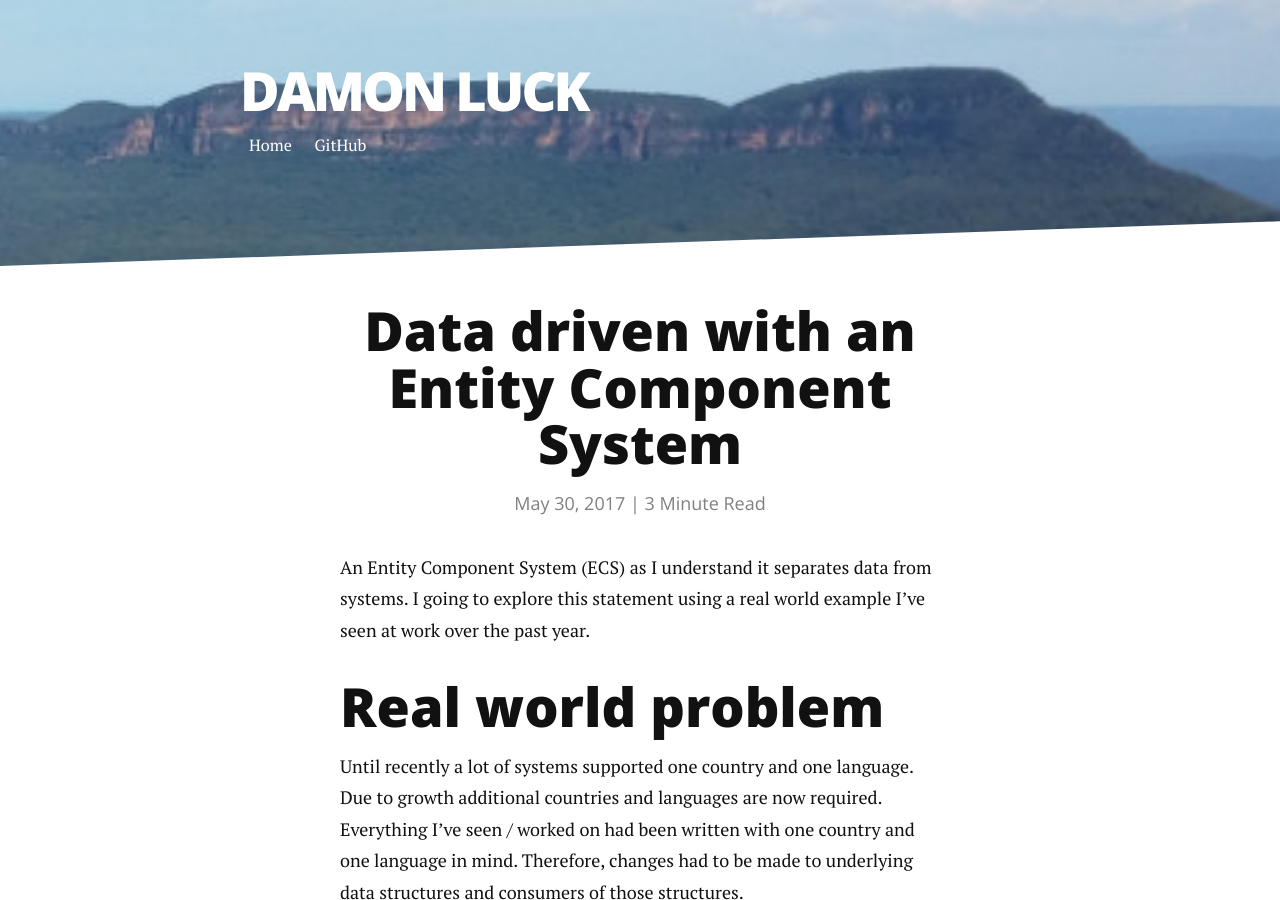
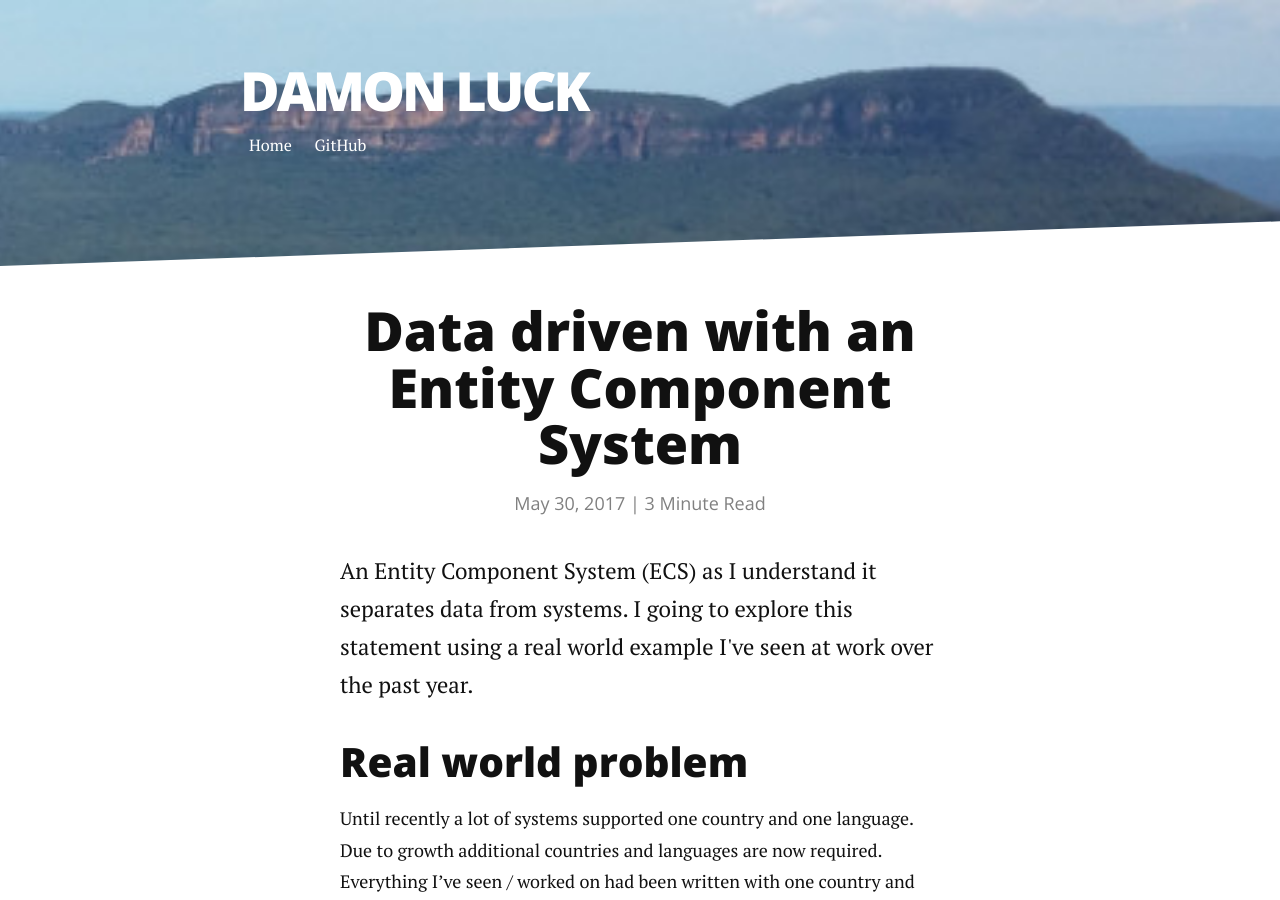
Before and after one commit to DamonLuck/damonluck.github.io, a Jekyll site: the page built from _posts/2017-05-30-data-driven-ECS.md, in a window 1280 px wide and 900 px high. Built offline with Jekyll 4.4.1, drawn with Linux system fonts in a browser that asks for light colours; nearby versions of some CDN libraries.

Commit message:
Reduced impact of headers Highlighted intro

```diff
--- a/_posts/2017-05-30-data-driven-ECS.md
+++ b/_posts/2017-05-30-data-driven-ECS.md
@@ -3,24 +3,24 @@
 title: Data driven with an Entity Component System
 categories: ECS
 ---
-An Entity Component System (ECS) as I understand it separates data from systems. I going to explore this statement using a real world example I've seen at work over the past year.
+<p class="intro">An Entity Component System (ECS) as I understand it separates data from systems. I going to explore this statement using a real world example I've seen at work over the past year.</p>
 
-# Real world problem
+## Real world problem
 Until recently a lot of systems supported one country and one language. Due to growth additional countries and languages are now required. Everything I've seen / worked on had been written with one country and one language in mind. Therefore, changes had to be made to underlying data structures and consumers of those structures.
 
 These changes had to be made in various places requiring numerous database and application changes. The applications had typical N-Tier structures with a data layer, business layer, etc. So changes were made from the database upwards for each application. Hopefully that gives a rough idea of the handle turning exercise I'm looking to get across.
 
-# Why the interest in ECS
+## Why the interest in ECS
 Some years prior to this I was introduced to the idea of ECS in the gaming world. ECS was proposed as a solution to requirements that frequently changed the responsibilities of different data types but fairly consistent systems. I've been trying to get my head around the idea since.
 
 This is unlikely to be a great solution to this problem but it does highlight a different view of the problem.
 
-# Separates data from systems
+## Separates data from systems
 
-## Visual definitions
+### Visual definitions
 When I first tried to get my head around this idea it was difficult. The example that really made it clear to me was a visual of keys and locks.
 
-### Entity
+#### Entity
 The Entity is the handle of the key. Its useless on it's own but provides the handle by which each entity can be referenced. In software terms this could be the primary key in a database table or the key in a dictionary structure.
 
 <figure>
@@ -28,7 +28,7 @@
 	<figcaption>Entity represented by the handle of a key</figcaption>
 </figure>
 
-### Component
+#### Component
 The Component is a cut on the key. The more cuts the more components that exist for that entity. In the dictionary example, one entity key would related to 0 or more component objects.
 
 <figure>
@@ -51,7 +51,7 @@
 
 This gives the system its flexibility. Components can be enabled / disabled per entity. In the language example we could add a language column adding the required language data as and when required.
 
-### System
+#### System
 The system is therefore the lock. For an entity to be processed by a system the key must fit the lock. This actually means the systems minimum requirements must be met.
 
 <figure>
@@ -63,7 +63,7 @@
 
 You may now see adding a language component as a requirement to take part in a system means the data can be changed independently of the system. Data that does not match a systems requirements will be filtered out. Once data has been updated to meet the new requirement it will be included in the system.
 
-# Wrapping things up
+## Wrapping things up
 So with this fairly quick overview you should see how we add a language component to any entity independent of the system supporting that language component. We don't need to work from the data layer upwards and we can quickly enable / disable support of a component at the entity level.
 
 In my next post I'll look a little closer at components and how their individual scope tends to shrink towards very fine responsibilities.
```
Also changed, not shown: _posts/2017-05-31-hexagonal-architecture.md (+8 -8 lines).
